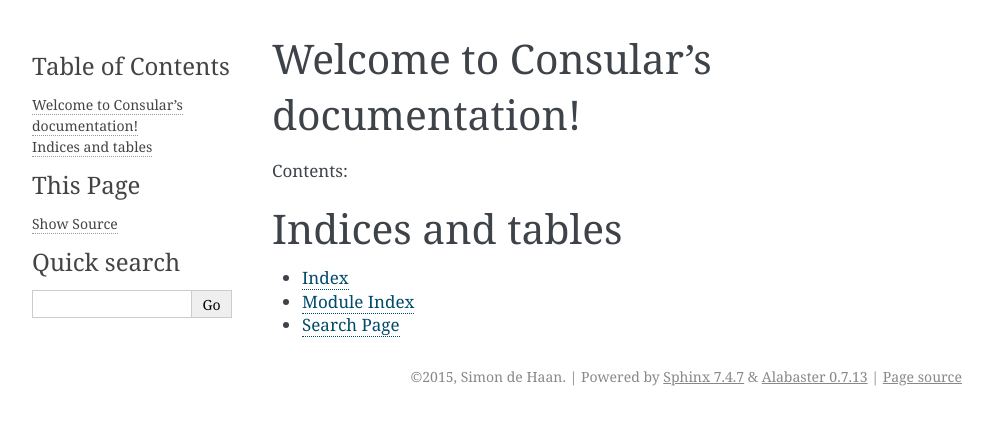
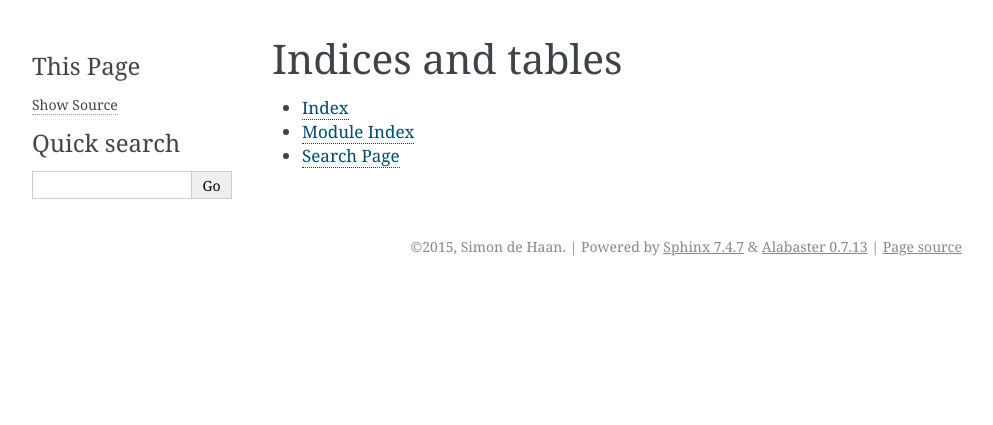
Before and after one commit to universalcore/consular, a Sphinx documentation site: the page built from docs/index.rst, in a window 1280 px wide. Shown: the top 425 px of the page, without its empty margins (148-1141 px from the left). Built offline with Sphinx 7.4.7, drawn with Linux system fonts in a browser that asks for light colours.

Commit message:
update docs

```diff
--- a/docs/index.rst
+++ b/docs/index.rst
@@ -3,14 +3,7 @@
    You can adapt this file completely to your liking, but it should at least
    contain the root `toctree` directive.
 
-Welcome to Consular's documentation!
-====================================
-
-Contents:
-
-.. toctree::
-   :maxdepth: 2
-
+.. include: ../README.rst
 
 
 Indices and tables
```
